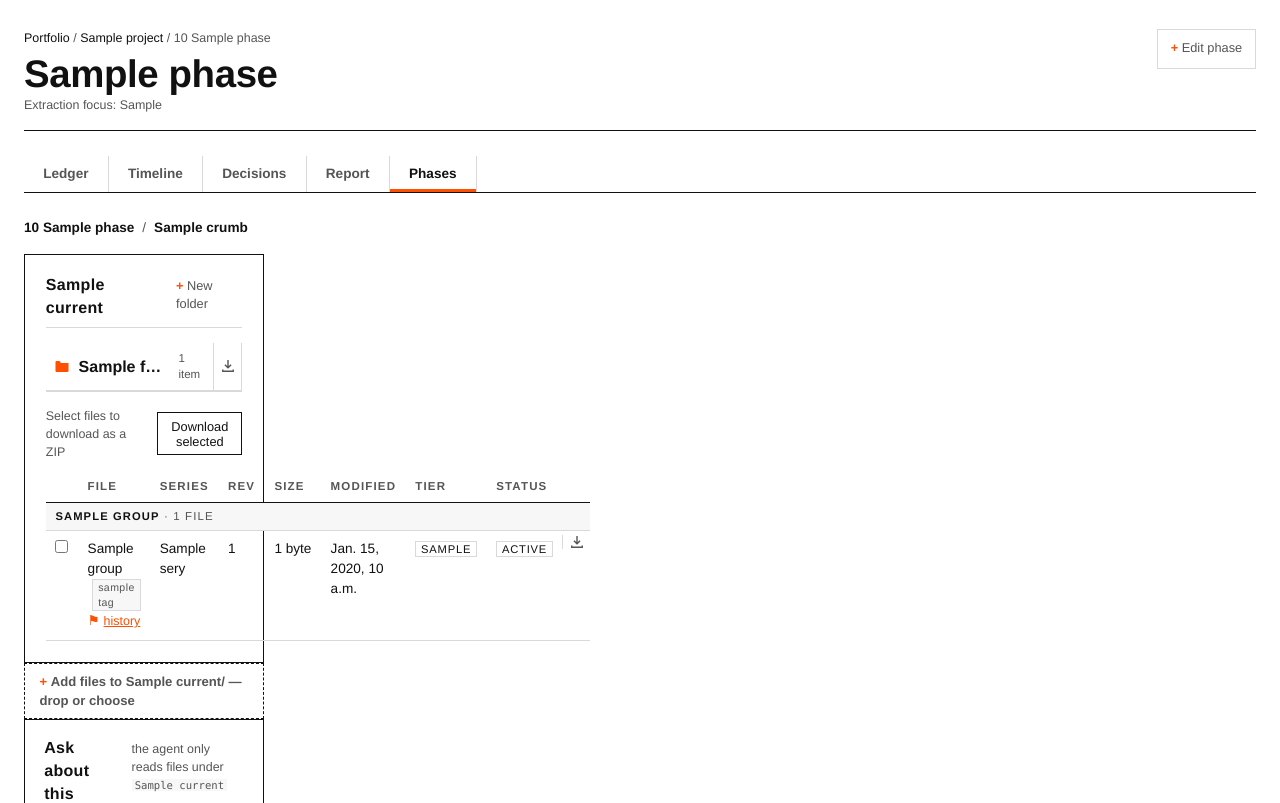
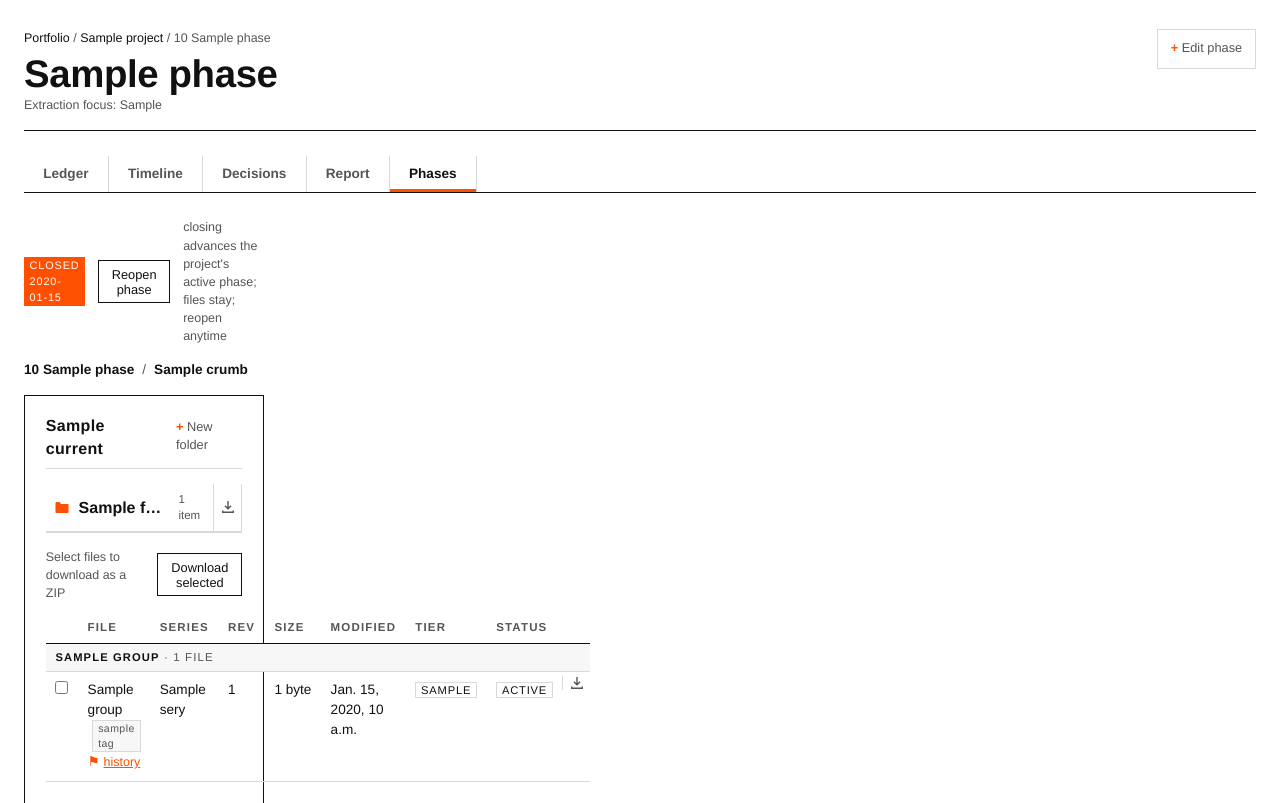
Before and after one commit to Zhou-Joe/workbench, a Django app: template hub/templates/hub/phase.html in a window 1280 px wide. Shown: the part 73-876 px from the top of the page. Run offline with Django 5.2, Linux system fonts and the light colour scheme; the template is opened without the code that fills it: most values are stand-ins (such as "Sample title", 1, 10 or a date in 2020).

Commit message:
Phase close-out: close/reopen with confirmation, active phase advances, closed marks in rail/sidebar/tracks, milestone heuristic fallback kept

```diff
--- a/hub/static/hub/css/main.css
+++ b/hub/static/hub/css/main.css
@@ -580,6 +580,11 @@ details form { margin-top: 0.8rem; display: grid; gap: 0.7rem; max-width: 26rem;
 }
 .phase-cell:last-child { border-right: none; }
 .phase-cell.is-here { background: var(--neutral); }
+.phase-cell-closed .numeral { color: var(--ink-soft); }
+.phase-cell-closed .phase-cell-name { color: var(--ink-soft); font-weight: 500; }
+.phase-status { display: flex; gap: 0.8rem; align-items: center; margin-bottom: 0.9rem; }
+.phase-nav-closed { opacity: 0.6; }
+.seg-active { border-color: var(--accent); }
 .phase-cell-main {
   display: flex;
   flex-direction: column;
--- a/hub/templates/hub/_phase_body.html
+++ b/hub/templates/hub/_phase_body.html
@@ -12,8 +12,8 @@
     </div>
     <nav class="phase-side-nav">
       {% for ph in phases %}
-      <a class="{% if ph.pk == phase.pk %}here{% endif %}" href="{% url 'hub:phase' project.slug ph.order %}">
-        <span class="num">{{ ph.order|stringformat:"02d" }}</span> {{ ph.name }}
+      <a class="{% if ph.pk == phase.pk %}here{% endif %} {% if ph.closed_at %}phase-nav-closed{% endif %}" href="{% url 'hub:phase' project.slug ph.order %}">
+        <span class="num">{{ ph.order|stringformat:"02d" }}</span> {% if ph.closed_at %}✓ {% endif %}{{ ph.name }}
       </a>
       {% if ph.pk == phase.pk %}
       <div class="phase-tree-inline">
@@ -28,6 +28,20 @@
   {% endif %}
 
   <div class="phase-content">
+
+  <div class="phase-status">
+    {% if phase.closed_at %}
+    <span class="chip">closed {{ phase.closed_at|date:"Y-m-d" }}</span>
+    <button hx-post="{% url 'hub:phase_reopen' project.slug phase.pk %}"
+            hx-target="#phase-body" hx-select="#phase-body" hx-swap="outerHTML"
+            hx-confirm="Reopen “{{ phase.name }}”? It becomes an open phase again.">Reopen phase</button>
+    {% else %}
+    <button hx-post="{% url 'hub:phase_close' project.slug phase.pk %}"
+            hx-target="#phase-body" hx-select="#phase-body" hx-swap="outerHTML"
+            hx-confirm="Close out “{{ phase.name }}”? The project's active phase advances to the next open phase. Files stay in place and nothing is locked.{% if pending_review_count %} Note: {{ pending_review_count }} extracted milestone(s) here are still unreviewed.{% endif %}">Close out phase</button>
+    {% endif %}
+    <span class="hint">closing advances the project's active phase; files stay; reopen anytime</span>
+  </div>
 
   <nav class="crumbs">
     <a hx-get="{% url 'hub:phase' project.slug phase.order %}"
--- a/hub/templates/hub/_track.html
+++ b/hub/templates/hub/_track.html
@@ -11,7 +11,7 @@
     </span>
     <span class="track-phasebar" aria-hidden="true">
       {% for ph in phases %}
-        <span class="seg {% if current and ph.order <= current.order %}seg-done{% endif %}"></span>
+        <span class="seg {% if ph.closed_at or current and ph.order < current.order %}seg-done{% endif %}{% if current and ph.order == current.order and not ph.closed_at %} seg-active{% endif %}"></span>
       {% endfor %}
     </span>
   </a>
--- a/hub/views/__init__.py
+++ b/hub/views/__init__.py
@@ -9,7 +9,7 @@ from .project import (
     project_rescan,
 )
 from .search import search
-from .phase import phase_detail, phase_folder_new
+from .phase import phase_close, phase_detail, phase_folder_new, phase_reopen
 from .upload import phase_upload
 from .docs import (
     assign_new_series,
@@ -53,6 +53,8 @@ __all__ = [
     "project_rescan",
     "phase_detail",
     "phase_folder_new",
+    "phase_close",
+    "phase_reopen",
     "phase_upload",
     "assign_new_series",
     "assign_predecessor",
```
Also changed, not shown: hub/models.py (+14 -3 lines), hub/templates/hub/_phase_rail.html (+11 -7 lines), hub/tests/test_phase_close.py (added, +58 -0 lines), hub/urls.py (+10 -0 lines), hub/views/phase.py (+26 -0 lines), hub/migrations/0009_phase_closed_at.py (added).
